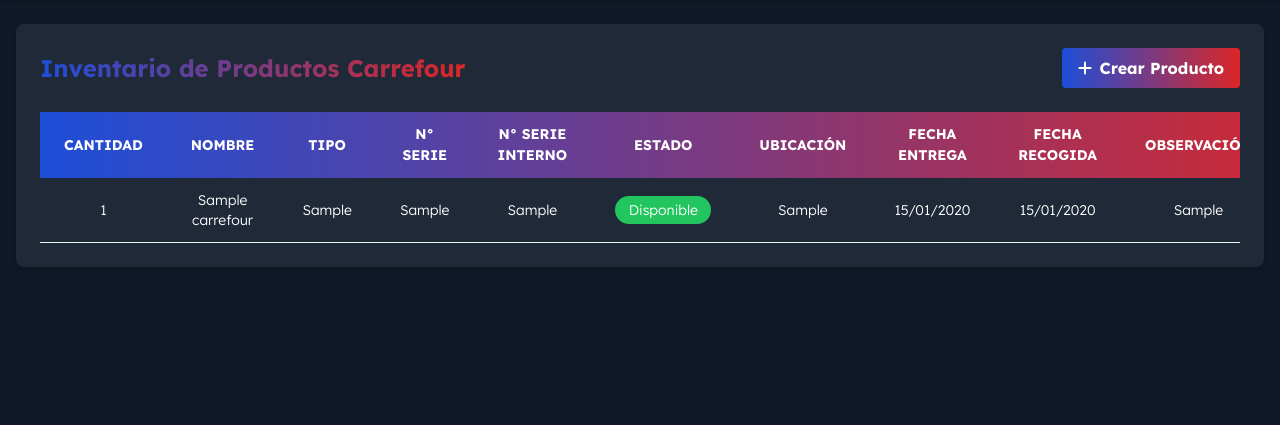
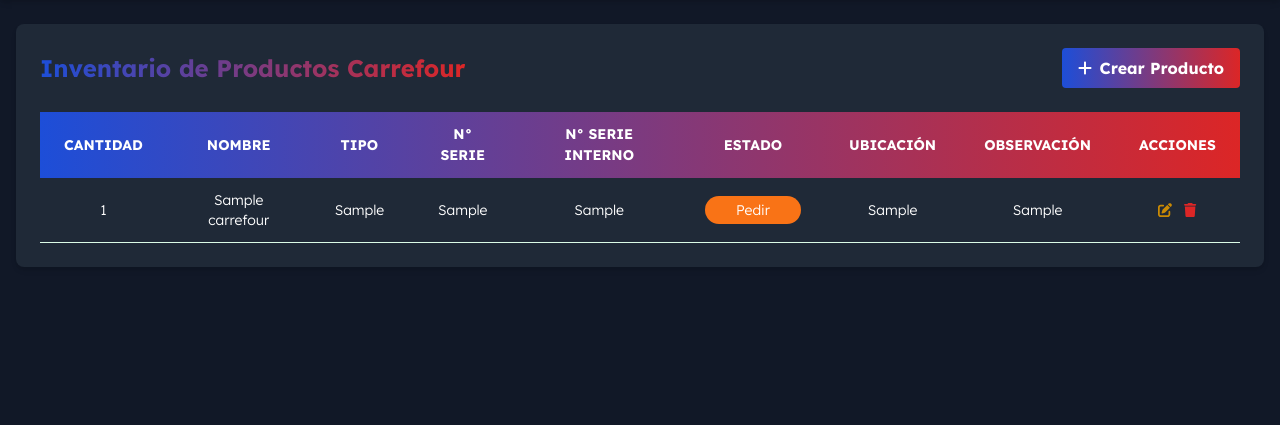
Before and after one commit to NaviStarp/Gestor_inventario, a Flask app: page /carrefour in a window 1280 px wide. Shown: the part 64-489 px from the top of the page. Run offline with Flask 3, Linux system fonts and the light colour scheme; the visitor is signed in with stand-in values (Sample User, id 1); tables that the repository leaves empty hold one stand-in row (values such as "Sample post"); some libraries are stand-ins or nearby versions.

Commit message:
Mejoras estados de carrefour

```diff
--- a/templates/carrefour.html
+++ b/templates/carrefour.html
@@ -35,8 +35,8 @@
                             <th class="py-3 px-6 text-center">N° Serie Interno</th>
                             <th class="py-3 px-6 text-center overflow-x-hidden">Estado</th>
                             <th class="py-3 px-6 text-center">Ubicación</th>
-                            <th class="py-3 px-6 text-center">Fecha Entrega</th>
-                            <th class="py-3 px-6 text-center">Fecha Recogida</th>
+                            <!-- <th class="py-3 px-6 text-center">Fecha Entrega</th>
+                             <th class="py-3 px-6 text-center">Fecha Recogida</th> -->
                             <th class="py-3 px-6 text-center">Observación</th>
                             <th class="py-3 px-6 text-center">Acciones</th>
                         </tr>
@@ -50,17 +50,27 @@
                             <td onclick="editarCampo(event, '{{ producto.id }}')" name="numero_serie" class="py-3 px-6 text-center">{{ producto.numero_serie }}</td>
                             <td onclick="editarCampo(event, '{{ producto.id }}')" name="numero_serie_i" class="py-3 px-6 text-center">{{ producto.numero_serie_i }}</td>
                             <td class="py-3 px-6 text-center">
-                                <button data-id="{{ producto.id }}" onclick="cambiarEstado('{{ producto.id }}')" class="px-2 py-1 rounded-full overflow-x-hidden min-w-24
-                                    {% if producto.estado.value == 'Disponible' %}bg-green-500 text-white
+                                <button data-id="{{ producto.id }}" onclick="cambiarEstado('{{ producto.id }}')"
+                                class="px-2 py-1 rounded-full overflow-x-hidden min-w-24
+                                    {% if producto.estado.value == 'Disponible' and producto.cantidad == 0 %} bg-red-500 text-white
+                                    {% elif producto.estado.value == 'Disponible' and producto.cantidad <= 5 %} bg-orange-500 text-white
+                                    {% elif producto.estado.value == 'Disponible' %}bg-green-500 text-white
                                     {% elif producto.estado.value == 'On Tour' %}bg-blue-500 text-white
                                     {% elif producto.estado.value == 'No Disponible' %}bg-red-500 text-white
                                     {% endif %}">
+
+                                {% if producto.estado.value == 'Disponible' and producto.cantidad <= 0 %}
+                                    No Disponible
+                                {% elif producto.estado.value == 'Disponible' and producto.cantidad <= 5 %}
+                                    Pedir
+                                {% else %}
                                     {{ producto.estado.value }}
-                                </button>
+                                {% endif %}
+                            </button>
                             </td>
                             <td onclick="editarCampo(event, '{{ producto.id }}')" name="ubicacion" class="py-3 px-6 text-center overflow-x-hidden">{{ producto.ubicacion }}</td>
-                            <td onclick="editarCampo(event, '{{ producto.id }}')" name="fecha_entrega" class="py-3 px-6 text-center">{{ producto.fecha_entrega.strftime('%d/%m/%Y') if producto.fecha_entrega else 'N/A' }}</td>
-                            <td onclick="editarCampo(event, '{{ producto.id }}')" name="fecha_recojida" class="py-3 px-6 text-center">{{ producto.fecha_recojida.strftime('%d/%m/%Y') if producto.fecha_recojida else 'N/A' }}</td>
+                            <!-- <td onclick="editarCampo(event, '{{ producto.id }}')" name="fecha_entrega" class="py-3 px-6 text-center">{{ producto.fecha_entrega.strftime('%d/%m/%Y') if producto.fecha_entrega else 'N/A' }}</td>
+                             <td onclick="editarCampo(event, '{{ producto.id }}')" name="fecha_recojida" class="py-3 px-6 text-center">{{ producto.fecha_recojida.strftime('%d/%m/%Y') if producto.fecha_recojida else 'N/A' }}</td> -->
                             <td onclick="editarCampo(event, '{{ producto.id }}')"  name="observacion" class="py-3 px-6 text-center overflow-x-hidden">{{ producto.observacion }}</td>
                             <td class="py-3 px-6 text-center">
                                 <div class="flex item-center justify-center">
@@ -120,7 +130,14 @@
             if (estado == 'Disponible') {
                 estado = 'On Tour';
                 button.className = 'px-2 py-1 rounded-full min-w-24 bg-blue-500 text-white';
-            } else if (estado == 'On Tour') {
+            } else if(estado == 'Pedir') {
+                estado = 'On Tour';
+                button.className = 'px-2 py-1 rounded-full min-w-24 bg-blue-500 text-white';
+            } else if (estado == 'Disponible' && button.classList.contains('bg-red-500')) {
+                estado = 'No Disponible';
+                button.className = 'px-2 py-1 rounded-full min-w-24 bg-red-500 text-white';
+            }
+            else if (estado == 'On Tour') {
                 estado = 'No Disponible';
                 button.className = 'px-2 py-1 rounded-full min-w-24 bg-red-500 text-white';
             } else if (estado == 'No Disponible') {
```
